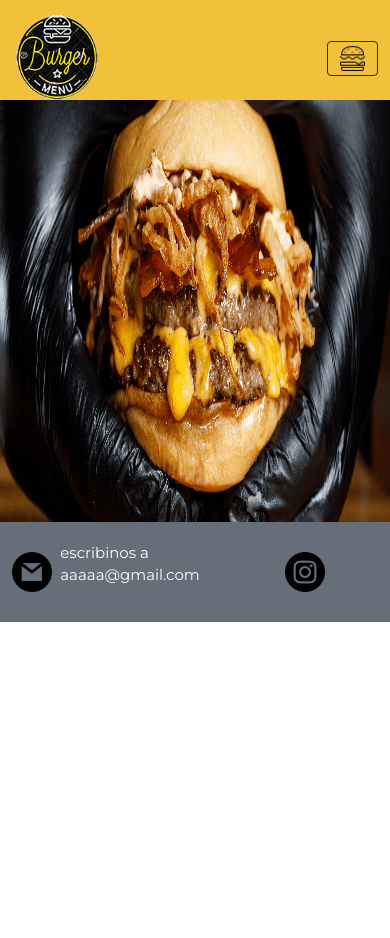
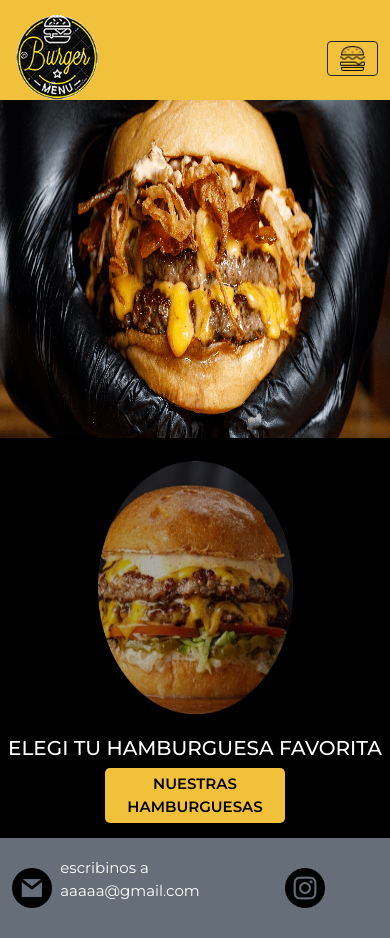
Before and after one commit to LuquitasSuarez/EntregasClase15, a website: page index.html in a window 390 px wide. Before the commit the page ends 844 px from the top, so only its background shows below. Drawn offline with nearby package versions, Linux system fonts and the light colour scheme.

Commit message:
ultimo commit - terminando detalles

```diff
--- a/estilos/main.scss
+++ b/estilos/main.scss
@@ -7,3 +7,4 @@
 @import "parciales/section";
 @import "parciales/sucursales";
 @import "parciales/hamburguesas";
+@import "parciales/redir";
--- a/estilos/parciales/_header.scss
+++ b/estilos/parciales/_header.scss
@@ -31,7 +31,6 @@ nav{
         }
     }
 }
-
 @media (max-width: 768px){
     .back{
         background-color: #F2C13C;
--- a/estilos/parciales/_main.scss
+++ b/estilos/parciales/_main.scss
@@ -7,6 +7,6 @@
 @media (max-width: 425px){
     .main__img{
         width: 100%;
-        height: 50vh;
+        height: 40vh;
     }
 }
--- /dev/null
+++ b/estilos/parciales/_redir.scss
@@ -0,0 +1,81 @@
+.redir{
+    background-color: #000;
+    height: 400px;
+    width: 100%;
+    display: flex;
+    align-items: center;
+    justify-content: center;
+    &__izq{
+        width: 50%;
+        margin-top: 15px;
+        display: flex;
+        justify-content: center;
+        &--img{
+            height: 50vh;
+            width: 30vw;
+        }
+    }
+    &__der{
+        width: 50%;
+        height: 100px;
+        display: flex;
+        flex-direction: column;
+        justify-content: space-around;
+        &--p{
+            color: #fff;
+            text-transform: uppercase;
+            font-size: 25px;
+        }
+        &--div{
+            background-color: #F2C13C;
+            width: 350px;
+            height: 55px;
+            border-radius: 5px;
+            display: flex;
+            justify-content: center;
+            align-items: center;
+            &--a{
+                font-size: 17px;
+                text-decoration: none;
+                text-transform: uppercase;
+                color: #000;
+                font-weight: bold;
+            }
+            :hover{
+                color: #fff;
+                transition: background-color 1s ease-out;;
+                color: #fff;
+            }
+        }
+    }
+}
+@media (max-width: 425px){
+    .redir{
+        display: flex;
+        flex-direction: column;
+        height: 400px;
+        justify-content: space-around;
+        &__izq--img{
+            height: 30vh;
+            width: 50vw;
+        }
+        &__der{
+            width: 100%;
+            display: flex;
+            align-items: center;
+            justify-content: center;
+            &--p{
+                font-size: 20px;
+                text-align: center;
+            }
+            &--div{
+                width: 180px;
+                height: 55px;
+                &--a{
+                    font-size: 15px;
+                    text-align: center;
+                }
+            }
+        }
+    }
+}
--- a/index.html
+++ b/index.html
@@ -39,6 +39,17 @@
     <main>
         <img src="./img/burgerMain.png" alt="imagenHamburguesa" class="main__img">
     </main>
+    <div class="redir">
+        <div class="redir__izq">
+            <img src="./img/burgerRedir.png" class="redir__izq--img" alt="imagenHamburguesa">
+        </div>
+        <div class="redir__der">
+            <h3 class="redir__der--p">elegi tu hamburguesa favorita</h3>
+            <div class="redir__der--div">
+                <a href="./paginas/hamburguesas.html" class="redir__der--div--a">nuestras hamburguesas</a>
+            </div>
+        </div>
+    </div>
     <footer class="footer">
                 <div class="footer__izq">
                     <img src="./img/gmail.png" alt="logoGmail" class="footer__izq--img">
```
Also changed, not shown: estilos/main.css, img/burgerRedir.png (added).
